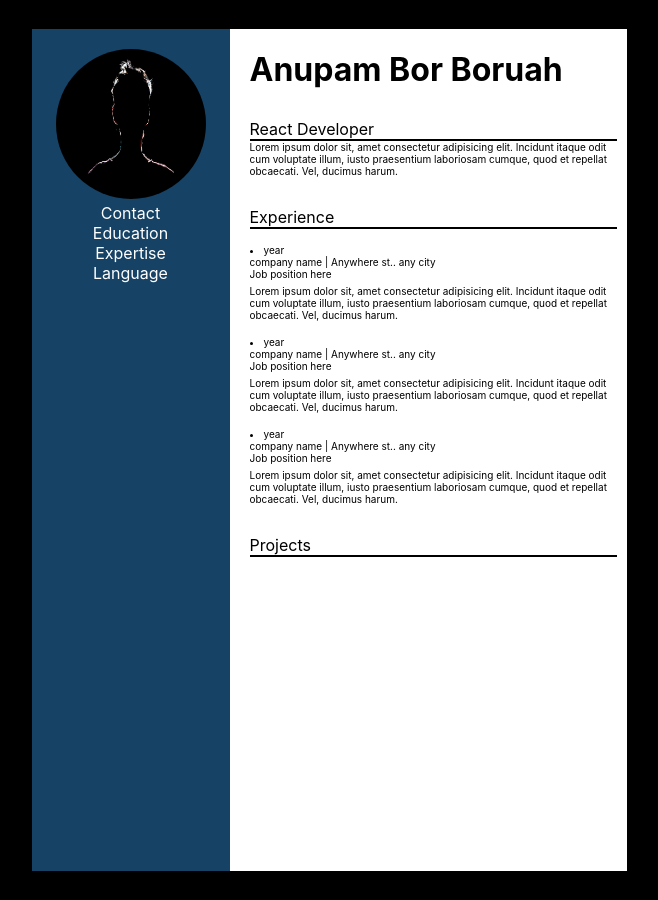
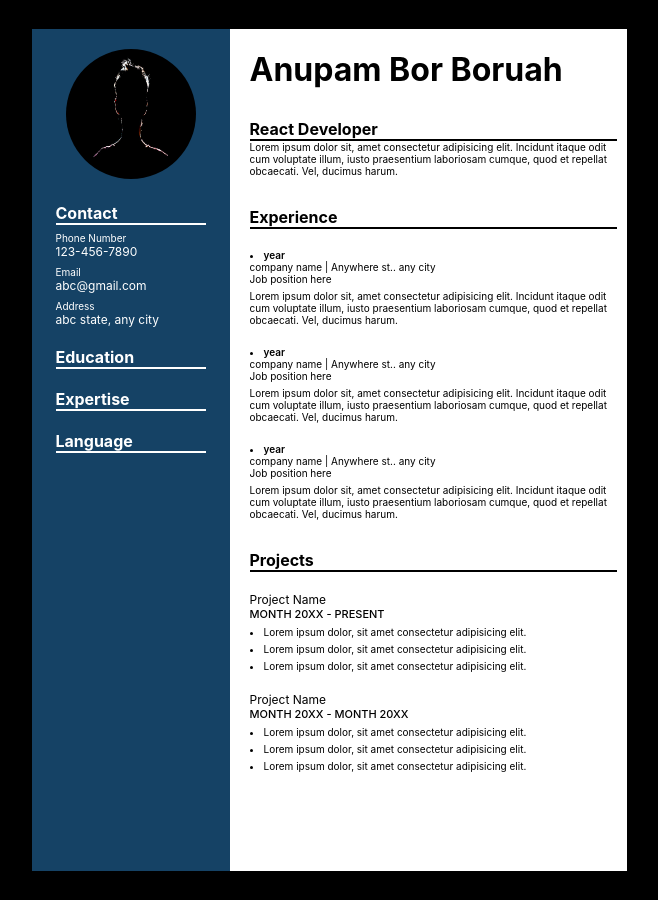
Before and after one commit to AnupamBB/reactCVtemplates, a React (Create React App) app in the folder templates/: page / in a window 1280 px wide. Shown: the whole page, without its empty margins (311-969 px from the left). Built offline with nearby package versions, Linux system fonts and the light colour scheme.

Commit message:
adding new components

```diff
--- a/templates/src/templates/template1.css
+++ b/templates/src/templates/template1.css
@@ -18,11 +18,45 @@
     align-items: center;
 }
 
+.leftHeaders{
+    width: 130px;
+    display: flex;
+    flex-direction: column;
+    align-items: start;
+
+}
+
+
+
+.leftTagline{
+    padding-top:20px ;
+    font-weight: 700;
+    border-bottom: 2px solid;
+    width: 150px;
+
+}
+
+.data{
+    width: 150px;
+
+}
+
+.contactTitle{
+    margin-top: 7px;
+    font-size: 10px;
+}
+.contactDetails{
+    font-size: 12px;
+}
 .profile img{
     margin-top: 20px;
-    height: 150px;
-    width: 150px;
+    height: 130px;
+    width: 130px;
     border-radius: 100px;
+}
+
+.contact{
+    padding-top: 20px;
 }
 
 
@@ -43,6 +77,12 @@
     font-size: 14px solid black;
     text-decoration: 5px solid;
     border-bottom: 2px solid;
+    font-weight: 700;
+}
+
+.year{
+
+    font-weight: 600;
 }
 
 .rightText{
@@ -56,6 +96,18 @@
     padding-bottom: 5px;
 }
 
-.header{
+.ProjectName{
+    padding-top: 20px;
+    font-size: 12px
 
 }
+
+.ProjectDate{
+    font-size: 11px;
+    font-weight: 500;
+}
+
+li{
+    font-size: 10px;
+    margin-top: 5px;
+}
--- a/templates/src/templates/template1.jsx
+++ b/templates/src/templates/template1.jsx
@@ -6,15 +6,30 @@ const Template1 = () => {
     <div>
       <div className="page">
         <div className="blocks">
+          {/* left block starts */}
+
           <div className="leftBlock">
             <div className="profile">
               <img src="./images/profile.jpg" alt="" />
             </div>
-            <div className="contact">Contact</div>
-            <div className="education">Education</div>
-            <div className="expertise">Expertise</div>
-            <div className="language">Language</div>
+            <div className="contact leftTagline">Contact</div>
+            <div>
+
+              <div className="contactTitle data">Phone Number</div>
+              <div className="contactDetails data">123-456-7890</div>
+              <div className="contactTitle data">Email</div>
+              <div className="contactDetails data">abc@gmail.com</div>
+              <div className="contactTitle data">Address</div>
+              <div className="contactDetails data">abc state, any city</div>
+            </div>
+            <div className="education leftTagline">Education</div>
+            <div className="expertise leftTagline">Expertise</div>
+            <div className="language leftTagline">Language</div>
+
           </div>
+
+          {/* left block starts */}
+
           <div className="rightBlock">
             <div className="header">
               <h1>Anupam Bor Boruah</h1>
@@ -51,6 +66,20 @@ const Template1 = () => {
               cumque, quod et repellat obcaecati. Vel, ducimus harum.
             </div>
             <div className="talgilne projects">Projects</div>
+            <div>
+              <div className="ProjectName">Project Name</div>
+              <div className="ProjectDate">MONTH 20XX - PRESENT</div>
+              <li>Lorem ipsum dolor, sit amet consectetur adipisicing elit.</li>
+              <li>Lorem ipsum dolor, sit amet consectetur adipisicing elit.</li>
+              <li>Lorem ipsum dolor, sit amet consectetur adipisicing elit.</li>
+            </div>
+            <div>
+              <div className="ProjectName">Project Name</div>
+              <div className="ProjectDate">MONTH 20XX - MONTH 20XX</div>
+              <li>Lorem ipsum dolor, sit amet consectetur adipisicing elit.</li>
+              <li>Lorem ipsum dolor, sit amet consectetur adipisicing elit.</li>
+              <li>Lorem ipsum dolor, sit amet consectetur adipisicing elit.</li>
+            </div>
           </div>
         </div>
       </div>
```
